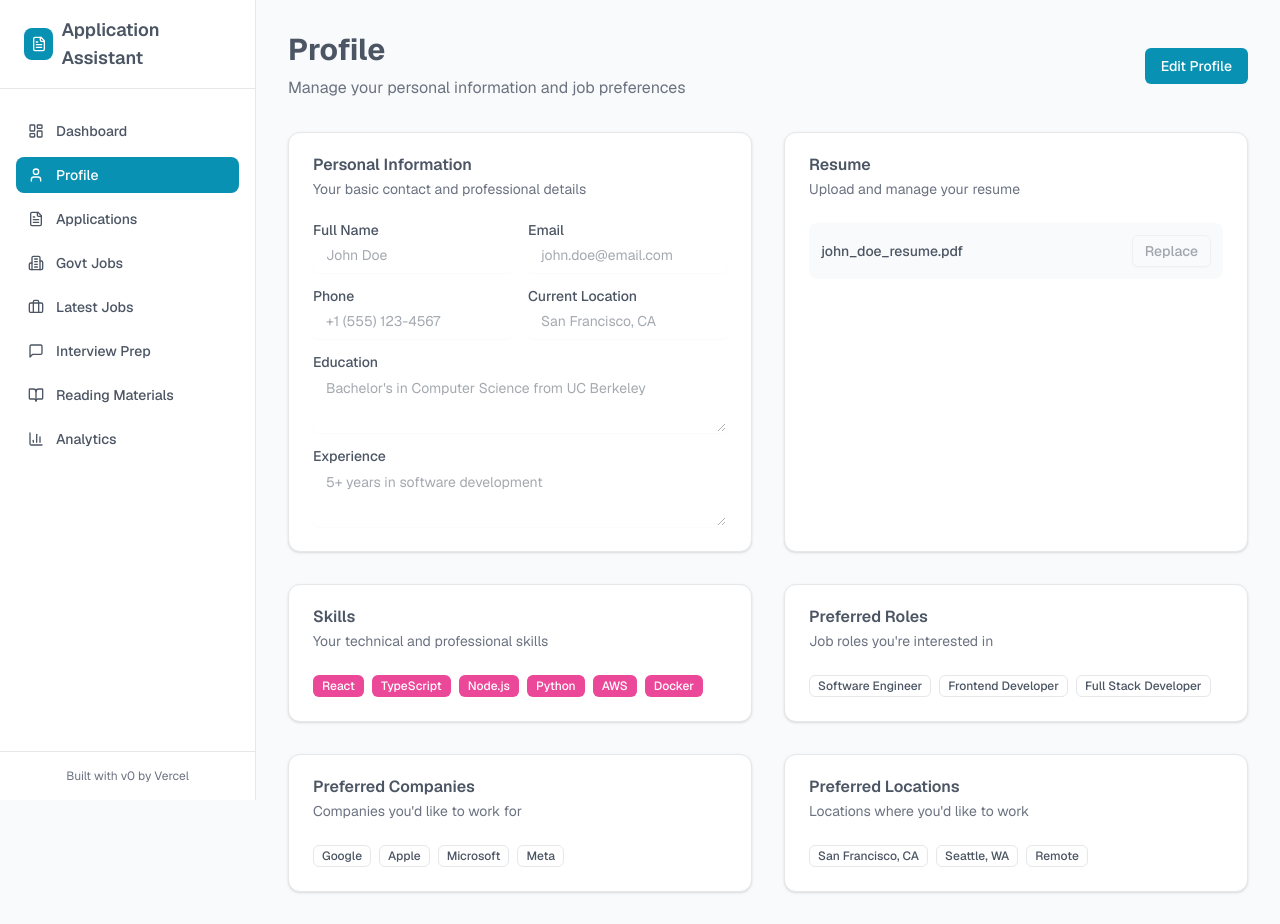
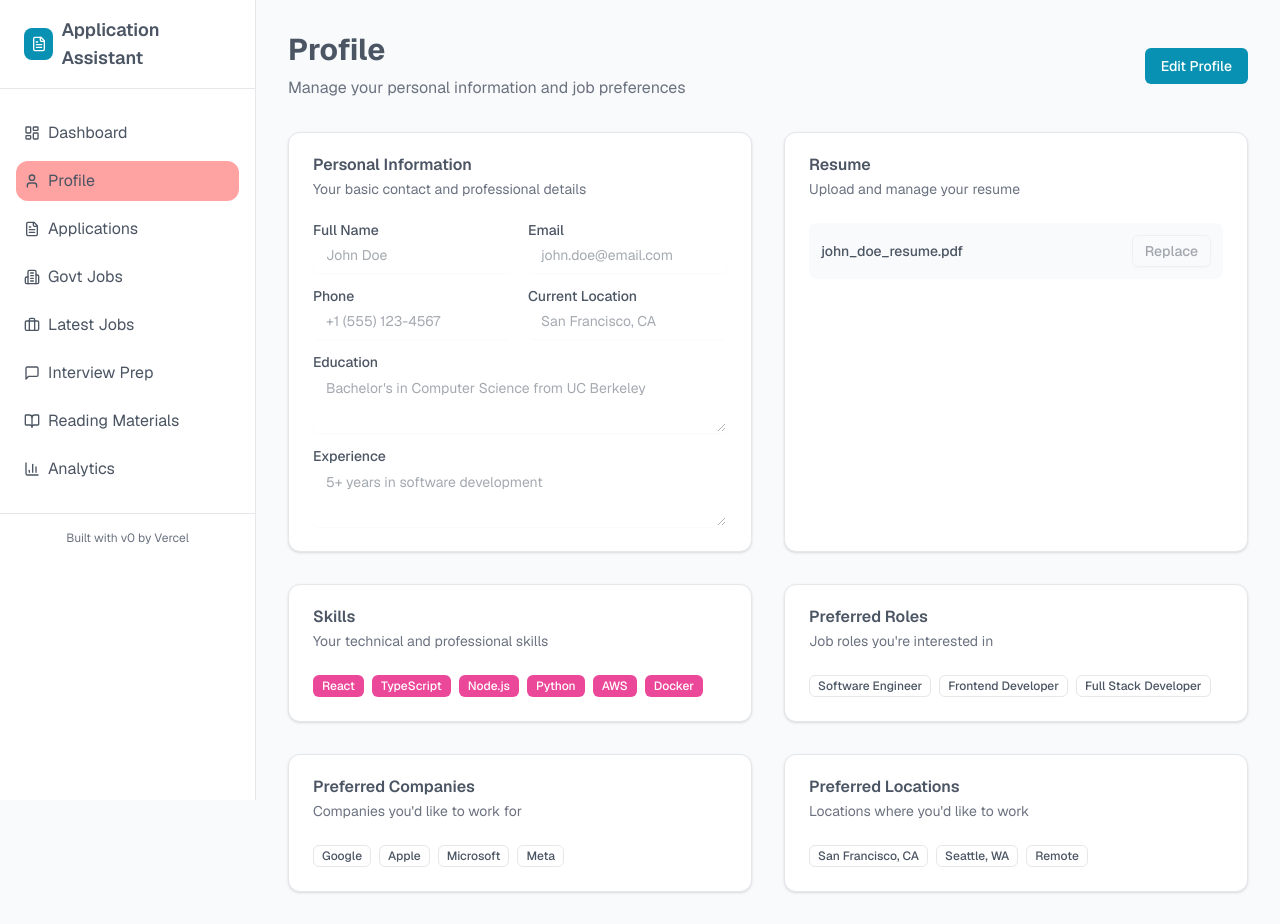
Before and after one commit to kaushalkantmishra/application-assistent-pro, a Next.js app: page /profile in a window 1280 px wide. Built offline with nearby package versions, Linux system fonts and the light colour scheme.

Commit message:
fix : icon small issue in collapsed sidebar.

```diff
--- a/components/sidebar.tsx
+++ b/components/sidebar.tsx
@@ -1,9 +1,9 @@
-"use client"
+"use client";
 
-import Link from "next/link"
-import { usePathname } from "next/navigation"
-import { useAuth } from "@/components/auth-provider"
-import { cn } from "@/lib/utils"
+import Link from "next/link";
+import { usePathname } from "next/navigation";
+import { useAuth } from "@/components/auth-provider";
+import { cn } from "@/lib/utils";
 import {
   LayoutDashboard,
   User,
@@ -17,9 +17,10 @@ import {
   BookOpen,
   Users,
   UserCheck,
-} from "lucide-react"
-import { Button } from "@/components/ui/button"
-import { useState } from "react"
+  User2,
+} from "lucide-react";
+import { Button } from "@/components/ui/button";
+import { useState } from "react";
 
 const jobSeekerNavigation = [
   { name: "Dashboard", href: "/", icon: LayoutDashboard },
@@ -30,26 +31,35 @@ const jobSeekerNavigation = [
   { name: "Interview Prep", href: "/interview-prep", icon: MessageSquare },
   { name: "Reading Materials", href: "/reading-materials", icon: BookOpen },
   { name: "Analytics", href: "/analytics", icon: BarChart3 },
-]
+];
 
 const interviewerNavigation = [
   { name: "Dashboard", href: "/", icon: LayoutDashboard },
   { name: "Profile", href: "/profile", icon: User },
-  { name: "Interviewer Profile", href: "/interviewer-profile", icon: UserCheck },
-  { name: "Interviewer Directory", href: "/interviewer-directory", icon: Users },
+  {
+    name: "Interviewer Profile",
+    href: "/interviewer-profile",
+    icon: UserCheck,
+  },
+  {
+    name: "Interviewer Directory",
+    href: "/interviewer-directory",
+    icon: Users,
+  },
   { name: "Analytics", href: "/analytics", icon: BarChart3 },
-]
+];
 
 interface SidebarProps {
-  isCollapsed: boolean
+  isCollapsed: boolean;
 }
 
 export function Sidebar({ isCollapsed }: SidebarProps) {
-  const pathname = usePathname()
-  const [isMobileMenuOpen, setIsMobileMenuOpen] = useState(false)
-  const { user } = useAuth()
+  const pathname = usePathname();
+  const [isMobileMenuOpen, setIsMobileMenuOpen] = useState(false);
+  const { user } = useAuth();
 
-  const navigation = user?.role === "interviewer" ? interviewerNavigation : jobSeekerNavigation
+  const navigation =
+    user?.role === "interviewer" ? interviewerNavigation : jobSeekerNavigation;
 
   return (
     <>
@@ -61,7 +71,11 @@ export function Sidebar({ isCollapsed }: SidebarProps) {
           onClick={() => setIsMobileMenuOpen(!isMobileMenuOpen)}
           className="bg-card"
         >
-          {isMobileMenuOpen ? <X className="h-4 w-4" /> : <Menu className="h-4 w-4" />}
+          {isMobileMenuOpen ? (
+            <X className="h-4 w-4" />
+          ) : (
+            <Menu className="h-4 w-4" />
+          )}
         </Button>
       </div>
 
@@ -70,7 +84,9 @@ export function Sidebar({ isCollapsed }: SidebarProps) {
         className={cn(
           "fixed inset-y-0 left-0 z-40 bg-sidebar border-r border-sidebar-border transform transition-all duration-200 ease-in-out lg:translate-x-0",
           isCollapsed ? "w-16" : "w-64",
-          isMobileMenuOpen ? "translate-x-0 w-64" : "-translate-x-full lg:translate-x-0",
+          isMobileMenuOpen
+            ? "translate-x-0 w-64"
+            : "-translate-x-full lg:translate-x-0"
         )}
       >
         <div className="flex flex-col h-full">
@@ -81,39 +97,49 @@ export function Sidebar({ isCollapsed }: SidebarProps) {
                 <FileText className="w-4 h-4 text-primary-foreground" />
               </div>
               {!isCollapsed && (
-                <span className="text-lg font-semibold text-sidebar-foreground">Application Assistant</span>
+                <span className="text-lg font-semibold text-sidebar-foreground">
+                  Application Assistant
+                </span>
               )}
             </div>
           </div>
 
           {/* Navigation */}
-          <nav className="flex-1 px-4 py-6 space-y-2">
+          <nav className="flex flex-col px-4 py-6 space-y-2">
             {navigation.map((item) => {
-              const isActive = pathname === item.href
+              const isActive = pathname === item.href;
               return (
                 <Link
                   key={item.name}
                   href={item.href}
                   onClick={() => setIsMobileMenuOpen(false)}
-                  className={cn(
-                    "flex items-center px-3 py-2 text-sm font-medium rounded-lg transition-colors",
-                    isCollapsed ? "justify-center" : "",
-                    isActive
-                      ? "bg-sidebar-primary text-sidebar-primary-foreground"
-                      : "text-sidebar-foreground hover:bg-sidebar-accent hover:text-sidebar-accent-foreground",
-                  )}
+                  // className={cn(
+                  //   "flex items-center px-3 py-2 text-sm font-medium rounded-lg transition-colors",
+                  //   isCollapsed ? "" : "",
+                  //   isActive
+                  //     ? "bg-sidebar-primary text-sidebar-primary-foreground"
+                  //     : "text-sidebar-foreground hover:bg-sidebar-accent hover:text-sidebar-accent-foreground",
+                  // )}
+                  className={`flex justify-start items-center gap-2 p-2 ${
+                    isActive ? "bg-red-300 rounded-xl p-2" : ""
+                  }`}
                   title={isCollapsed ? item.name : undefined}
                 >
-                  <item.icon className={cn("h-4 w-4", !isCollapsed && "mr-3")} />
+                  <item.icon className={cn("h-4 w-4", !isCollapsed && "")} />
+                  {/* <User2 style={{height: "20px"}}/> */}
                   {!isCollapsed && item.name}
                 </Link>
-              )
+              );
             })}
           </nav>
 
           {/* Footer */}
           <div className="px-4 py-4 border-t border-sidebar-border">
-            {!isCollapsed && <p className="text-xs text-muted-foreground text-center">Built with v0 by Vercel</p>}
+            {!isCollapsed && (
+              <p className="text-xs text-muted-foreground text-center">
+                Built with v0 by Vercel
+              </p>
+            )}
           </div>
         </div>
       </div>
@@ -126,5 +152,5 @@ export function Sidebar({ isCollapsed }: SidebarProps) {
         />
       )}
     </>
-  )
+  );
 }
```
Also changed, not shown: 1 other file (tests, documents, lock files or other folders).
